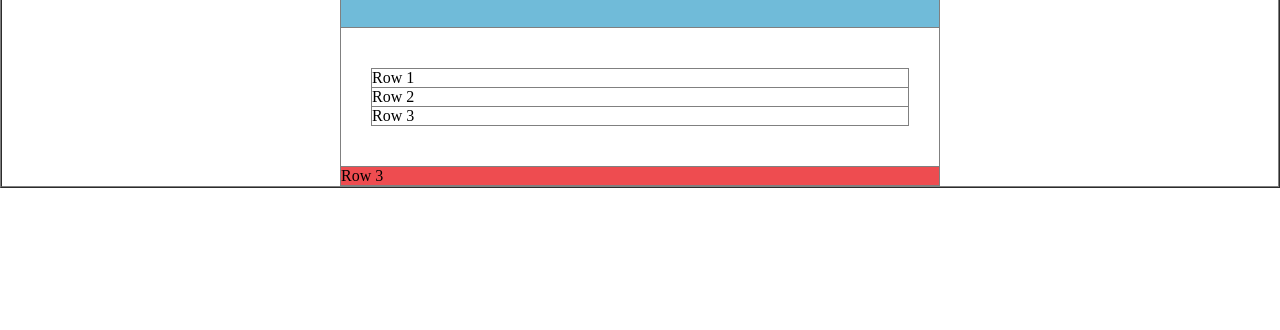
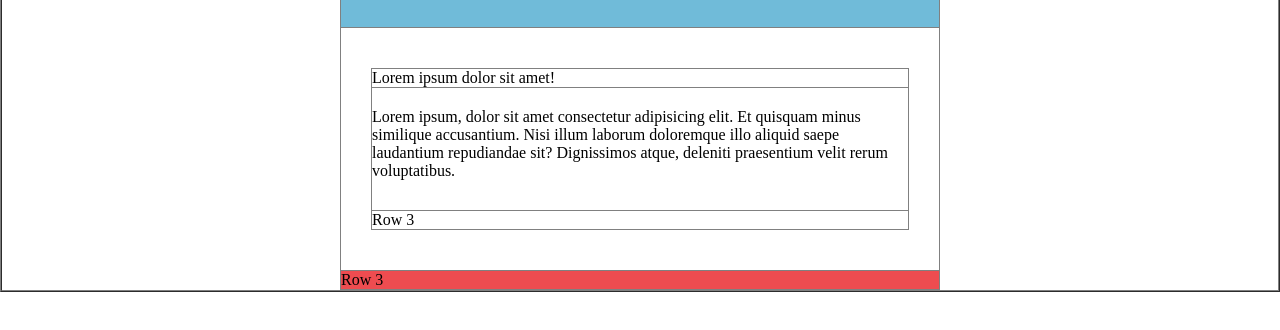
Before and after one commit to juanbonami/email-magic, a plain HTML site: page index.html in a window 1280 px wide. Shown: the part 276-606 px from the top of the page. Drawn offline with Linux system fonts and the light colour scheme.

Commit message:
added padding and lorem text to see how padding looks

```diff
--- a/index.html
+++ b/index.html
@@ -26,12 +26,15 @@
                                 style="border-collapse: collapse;">
                                 <tr>
                                     <td>
-                                        <p style="margin: 0;">Row 1</p>
+                                        <p style="margin: 0;">Lorem ipsum dolor sit amet!</p>
                                     </td>
                                 </tr>
                                 <tr>
-                                    <td>
-                                        <p style="margin: 0;">Row 2</p>
+                                    <td style="padding: 20px 0 30px 0;">
+                                        <p style="margin: 0;">Lorem ipsum, dolor sit amet consectetur adipisicing elit.
+                                            Et quisquam minus similique accusantium. Nisi illum laborum doloremque illo
+                                            aliquid saepe laudantium repudiandae sit? Dignissimos atque, deleniti
+                                            praesentium velit rerum voluptatibus.</p>
                                     </td>
                                 </tr>
                                 <tr>
```
